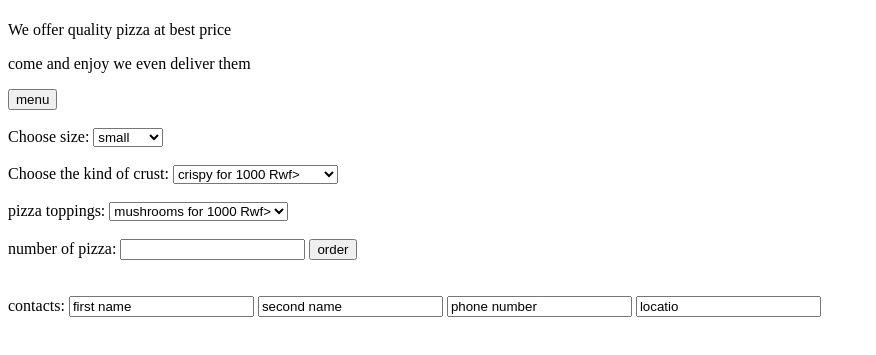
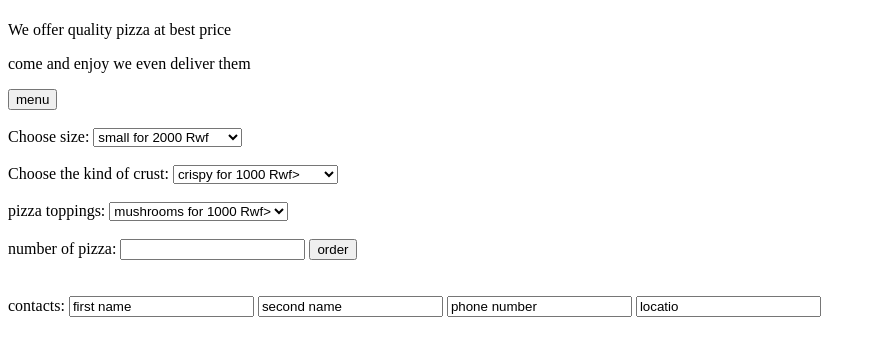
Before and after one commit to sandrineTuyizere/pizza-shop, a plain HTML site: page index.html in a window 1280 px wide. Shown: the part 59-414 px from the top of the page, without its empty margins (0-876 px from the left). Drawn offline with Linux system fonts and the light colour scheme.

Commit message:
setting the price for each size

```diff
--- a/index.html
+++ b/index.html
@@ -15,9 +15,9 @@
     <form action="">
         <label >Choose size:</label>
         <select name="size" >
-            <option value="small">small</option>
-            <option value="medium">medium</option>
-            <option value="large">large</option>
+            <option value="small">small for 2000 Rwf</option>
+            <option value="medium">medium for 3000 Rwf</option>
+            <option value="large">large for 5000 Rwf</option>
         </select> <br><br>
 
         <label >Choose the kind of crust:</label>
```
